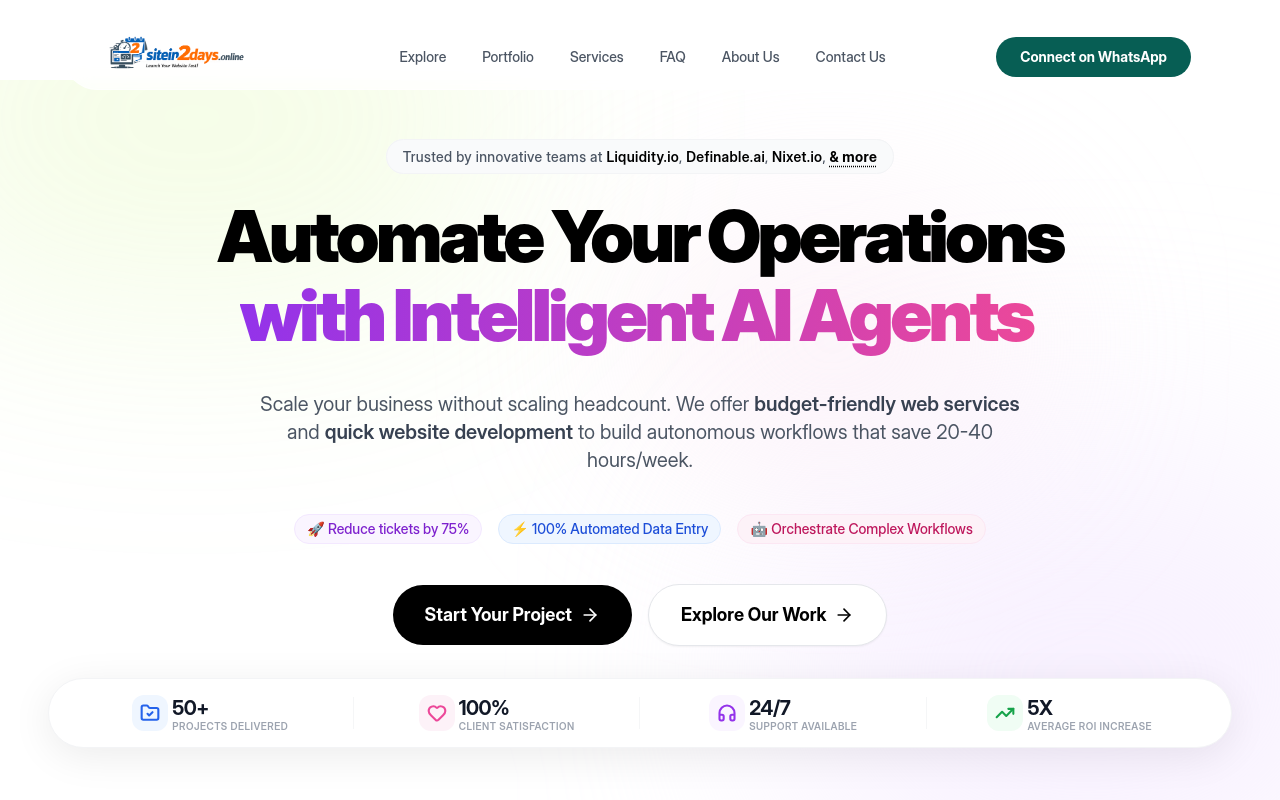
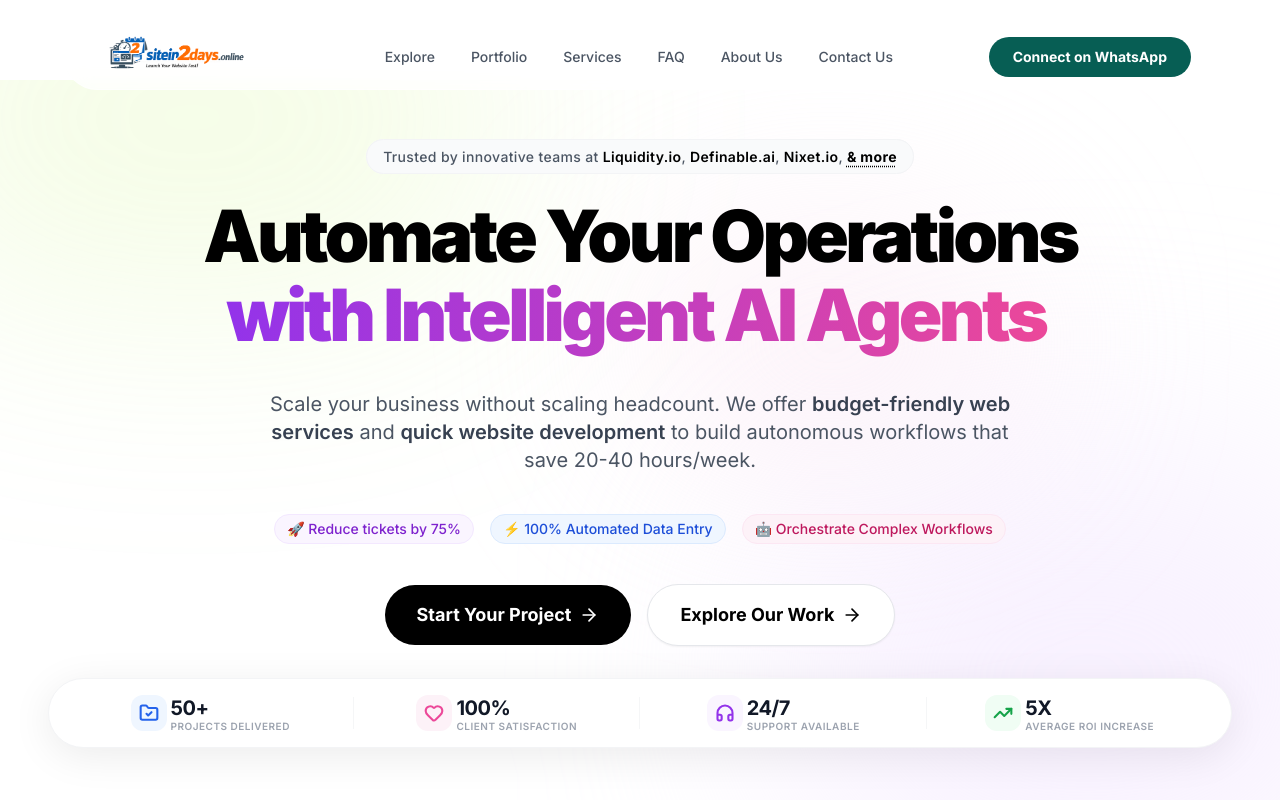
Before and after one commit to chaurasiawadh/sitein2days.online, a React (Vite) app: page / in a window 1280 px wide. Shown: the top 800 px of the page. Built offline with nearby package versions, Linux system fonts and the light colour scheme.

Commit message:
refactor: Migrate project from Next.js to React with Vite.

```diff
--- a/index.html
+++ b/index.html
@@ -43,8 +43,14 @@
   <!-- Preconnect for Google Fonts -->
   <link rel="preconnect" href="https://fonts.googleapis.com" />
   <link rel="preconnect" href="https://fonts.gstatic.com" crossorigin />
+  <link rel="preload" as="style"
+    href="https://fonts.googleapis.com/css2?family=Inter:wght@300;400;500;600;700;800;900&display=swap" />
   <link href="https://fonts.googleapis.com/css2?family=Inter:wght@300;400;500;600;700;800;900&display=swap"
-    rel="stylesheet" />
+    rel="stylesheet" media="print" onload="this.media='all'" />
+  <noscript>
+    <link href="https://fonts.googleapis.com/css2?family=Inter:wght@300;400;500;600;700;800;900&display=swap"
+      rel="stylesheet" />
+  </noscript>
 </head>
 
 <body>
--- a/styles/globals.css
+++ b/styles/globals.css
@@ -15,7 +15,7 @@
   }
 
   body {
-    font-family: 'Inter Display', Arial, sans-serif;
+    font-family: 'Inter', Arial, sans-serif;
     font-size: 1rem;
     line-height: 1.5;
     @apply bg-white text-gray-900;
--- a/tailwind.config.cjs
+++ b/tailwind.config.cjs
@@ -9,7 +9,7 @@ module.exports = {
   theme: {
     extend: {
       fontFamily: {
-        sans: ['Inter Display', 'Arial', 'sans-serif'],
+        sans: ['Inter', 'Arial', 'sans-serif'],
       },
       colors: {
         black: '#000000',
```
